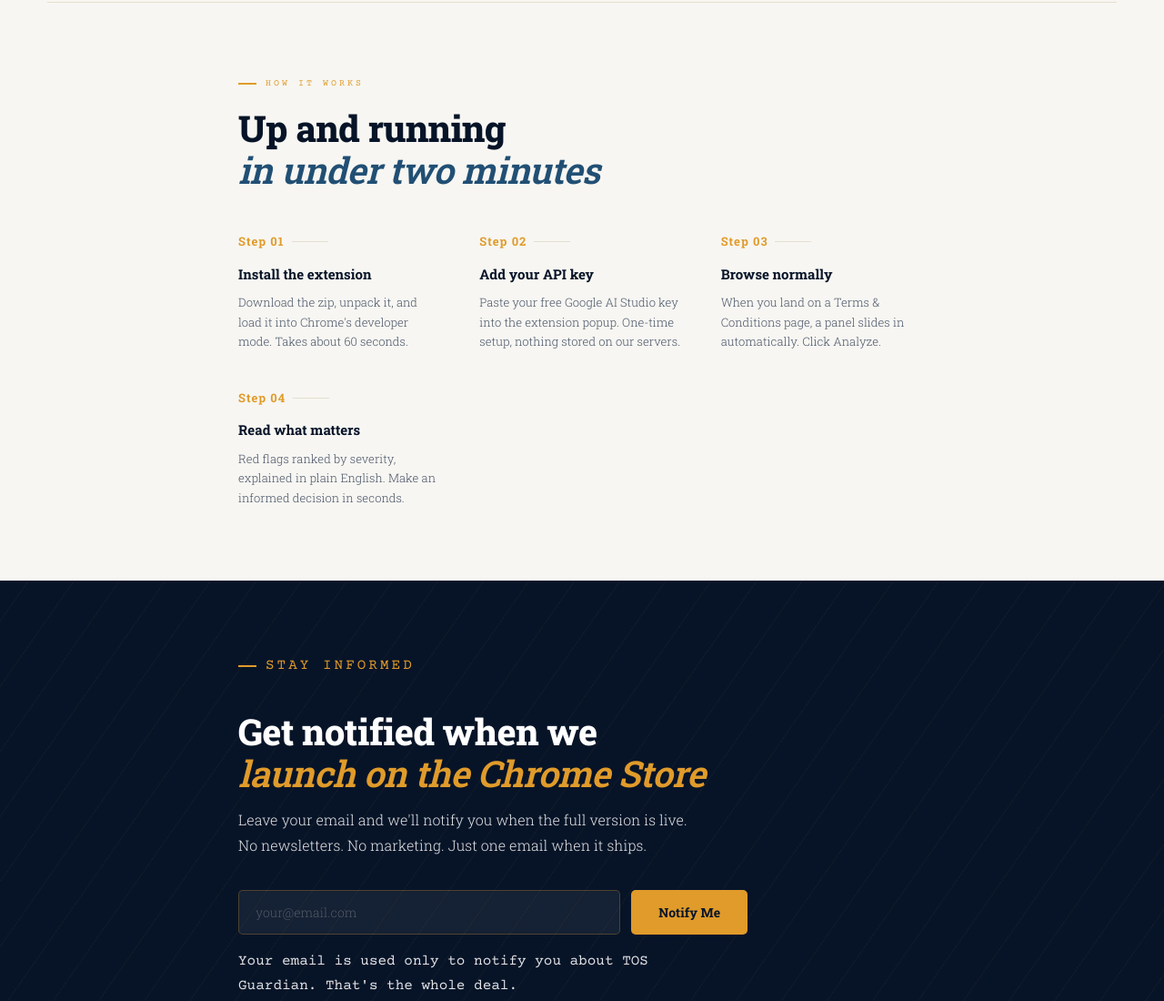
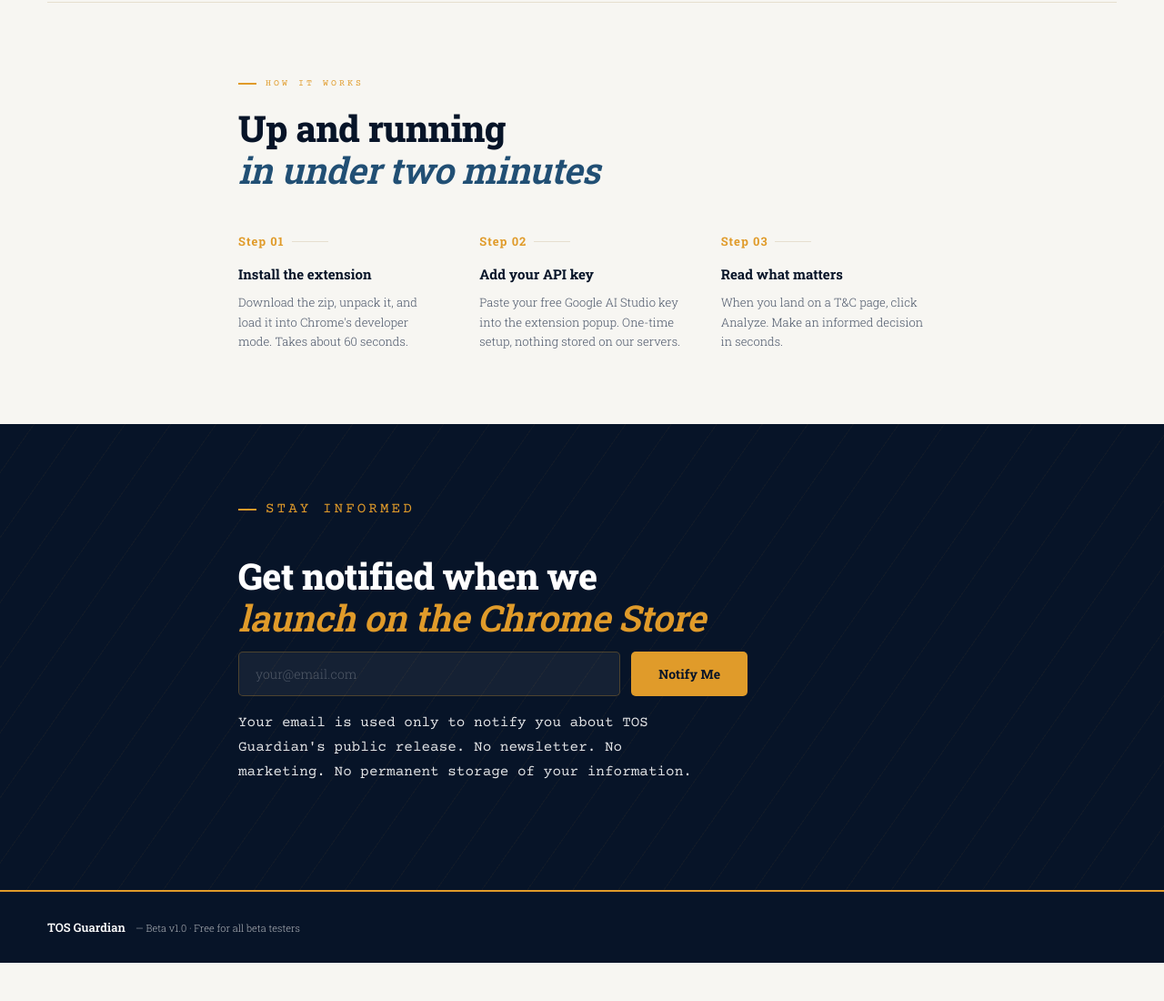
Before and after one commit to christiaylor/Sandbox-Hackathon, a browser extension: page index.html in a window 1280 px wide. Shown: the part 1538-2638 px from the top of the page at 91% size. After the commit the page ends 2596 px from the top, so only its background shows below. Drawn offline with nearby package versions, Linux system fonts and the light colour scheme.

Commit message:
Simplify
Removed unnecessary steps and updated text for clarity.

```diff
--- a/index.html
+++ b/index.html
@@ -617,7 +617,6 @@
   <!-- TRUST BAR -->
   <div class="trust-bar">
     <div class="trust-bar-inner">
-      <div class="trust-item"><span class="dot"></span> AI-powered legal analysis</div>
       <div class="trust-item"><span class="dot"></span> Runs locally in your browser</div>
       <div class="trust-item"><span class="dot"></span> No account required</div>
       <div class="trust-item"><span class="dot"></span> Free during beta</div>
@@ -627,7 +626,7 @@
   <!-- WHAT IT CATCHES -->
   <div class="section">
     <p class="section-label reveal">What it catches</p>
-    <h2 class="reveal">The clauses lawyers<br><em>hope you skip</em></h2>
+    <h2 class="reveal">The clauses companies<br><em>hope you skip</em></h2>
     <p class="section-intro reveal">Most people scroll past thousands of words of legal text. TOS Guardian uses AI to surface what actually matters, ranked by how much it should concern you.</p>
 
     <div class="flags-grid reveal">
@@ -684,13 +683,8 @@
       </div>
       <div class="step reveal">
         <div class="step-num">Step 03</div>
-        <div class="step-title">Browse normally</div>
-        <div class="step-desc">When you land on a Terms & Conditions page, a panel slides in automatically. Click Analyze.</div>
-      </div>
-      <div class="step reveal">
-        <div class="step-num">Step 04</div>
         <div class="step-title">Read what matters</div>
-        <div class="step-desc">Red flags ranked by severity, explained in plain English. Make an informed decision in seconds.</div>
+        <div class="step-desc">When you land on a T&C page, click Analyze. Make an informed decision in seconds.</div>
       </div>
     </div>
   </div>
@@ -700,7 +694,6 @@
     <div class="email-section-inner">
       <p class="section-label reveal" style="color:var(--gold)">Stay informed</p>
       <h2 class="reveal">Get notified when we<br><em>launch on the Chrome Store</em></h2>
-      <p class="reveal">Leave your email and we'll notify you when the full version is live. No newsletters. No marketing. Just one email when it ships.</p>
 
       <div class="email-form reveal">
         <input type="email" class="email-input" id="emailInput" placeholder="your@email.com">
@@ -715,7 +708,7 @@
         You're on the list. We'll be in touch.
       </div>
 
-      <p class="email-fine-print">Your email is used only to notify you about TOS Guardian. That's the whole deal.</p>
+      <p class="email-fine-print">Your email is used only to notify you about TOS Guardian's public release. No newsletter. No marketing. No permanent storage of your information.</p>
     </div>
   </div>
 
@@ -725,7 +718,6 @@
       TOS Guardian
       <span>— Beta v1.0 · Free for all beta testers</span>
     </div>
-    <div class="footer-right">Built by a human who got tired of clicking Accept</div>
   </footer>
 
   <script>
```
